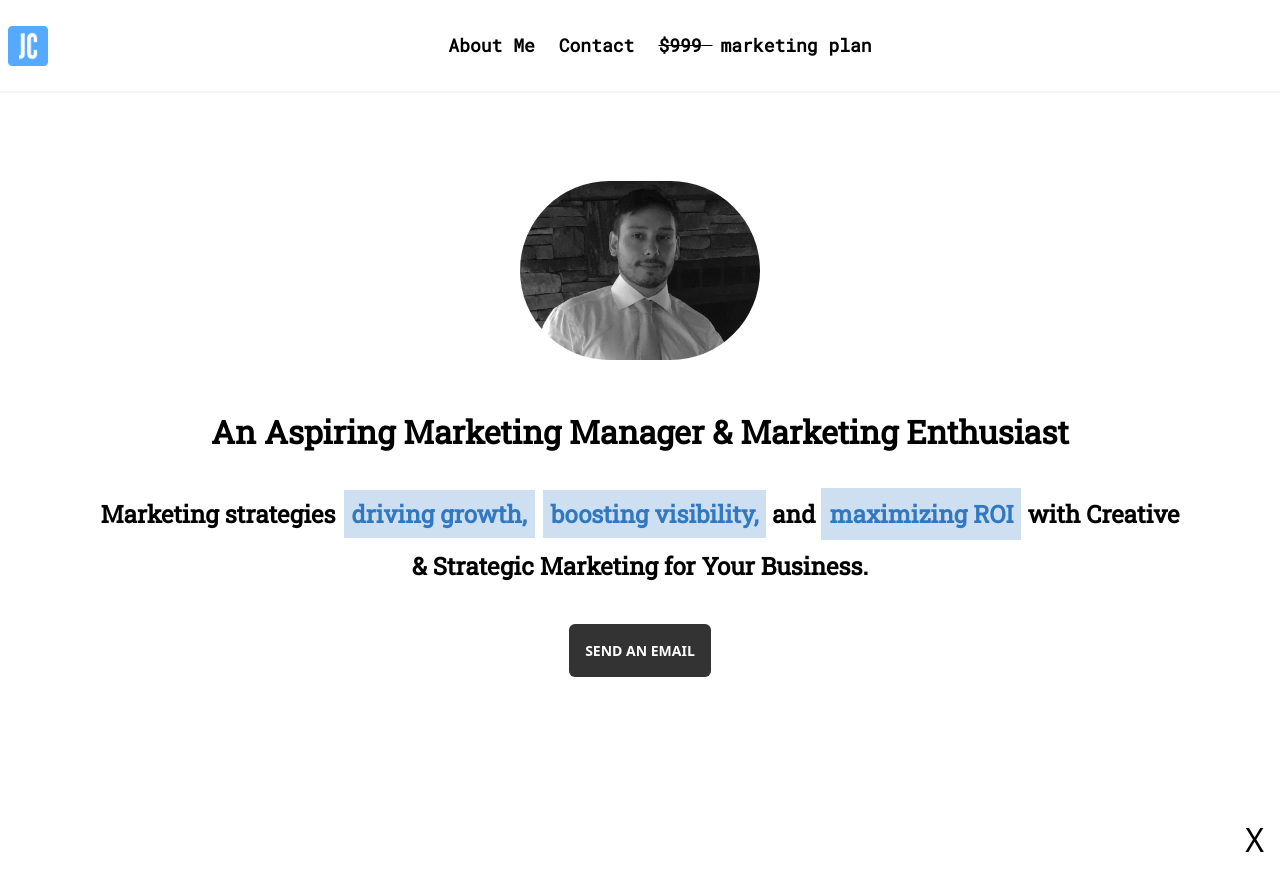
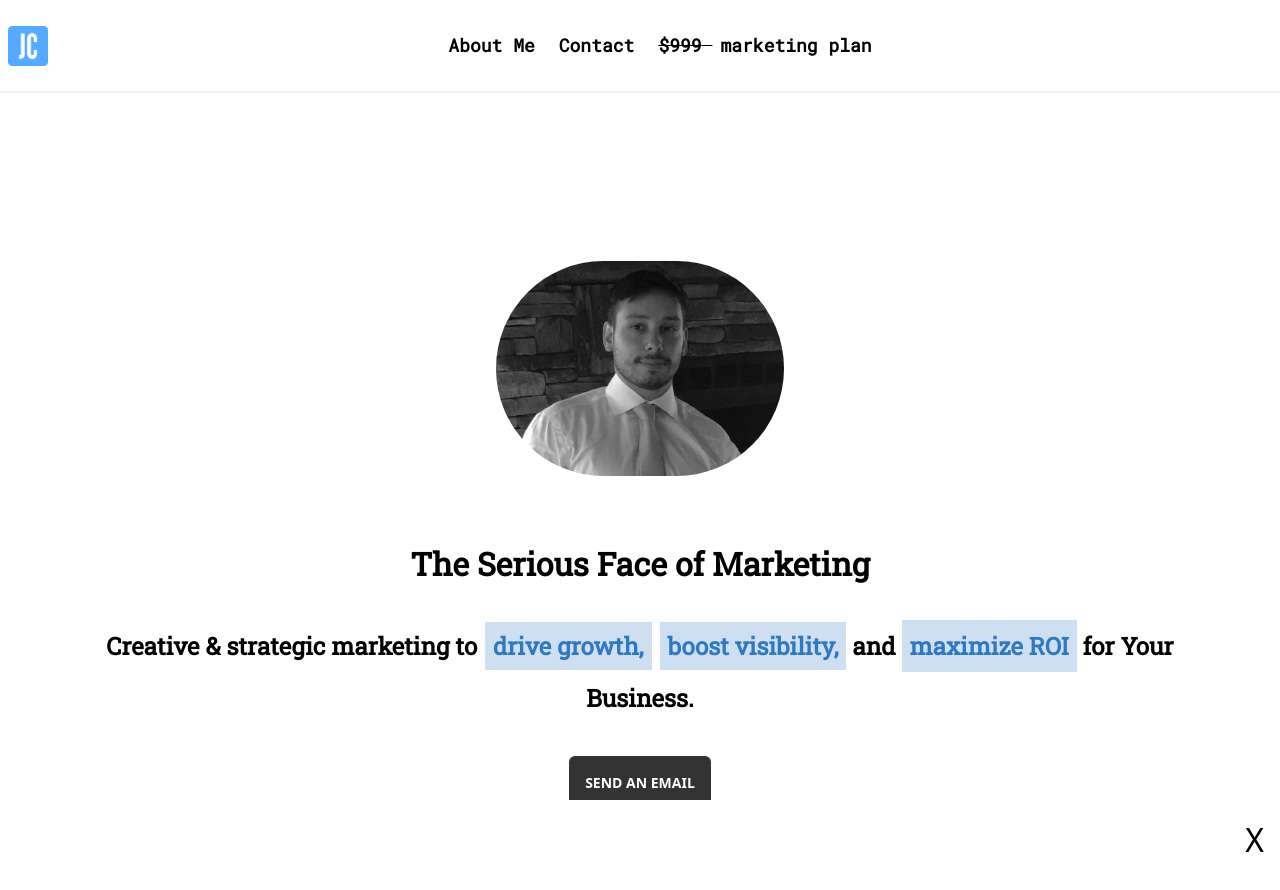
Before and after one commit to joao-miguel8/portfolio-website, a React (Vite) app: page / in a window 1280 px wide. Shown: the top 890 px of the page. Built offline with nearby package versions, Linux system fonts and the light colour scheme.

Commit message:
- Change layout styling, image styling and text content

```diff
--- a/src/components/HeroSection.jsx
+++ b/src/components/HeroSection.jsx
@@ -3,17 +3,17 @@ import ProfileIMG from "/joaoHeadshot.jpg";
 const HeroSection = ({ scrollToForm }) => {
 	return (
 		<>
-			<section className="mx-4">
+			<section className="pt-20 mx-4">
 				<div className="flex w-full ">
 					<div className="mx-auto">
-						<div className="mt-2 flex flex-col items-center">
-							<img src={ProfileIMG} alt="image of joão" className="inline-block bg-white w-60 rounded-full" />
+						<div className="-mt-2 flex flex-col items-center">
+							<img src={ProfileIMG} alt="image of joão" className="inline-block bg-white bg-[#cddff1] p-4  w-80 rounded-full" />
 							<div className="mt-12">
-								<h2 className="text-32 font-bold monoSlab text-center"> An Aspiring Marketing Manager & Marketing Enthusiast </h2>
+								<h2 className="text-32 font-bold monoSlab text-center">The Serious Face of Marketing</h2>
 								<p className="mt-6 mx-20 text-24 text-center font-bold monoSlab">
-									Marketing strategies
-									<span className="p-2 ml-2 text-[#3078c0] bg-[#cddff1]">driving growth,</span>
-									<span className="text-[#3078c0] ml-2 p-2 bg-[#cddff1]">boosting visibility,</span> and <span className="text-[#3078c0] inline-block my-2 p-2 bg-[#cddff1]"> maximizing ROI</span> with Creative & Strategic Marketing for Your Business.
+									Creative & strategic marketing to
+									<span className="p-2 ml-2 text-[#3078c0] bg-[#cddff1]">drive growth,</span>
+									<span className="text-[#3078c0] ml-2 p-2 bg-[#cddff1]">boost visibility,</span> and <span className="text-[#3078c0] inline-block my-2 p-2 bg-[#cddff1]"> maximize ROI</span> for Your Business.
 								</p>
 							</div>
 							<div className="mt-10 flex gap-4 items-center text-center lg:text-left">
```
